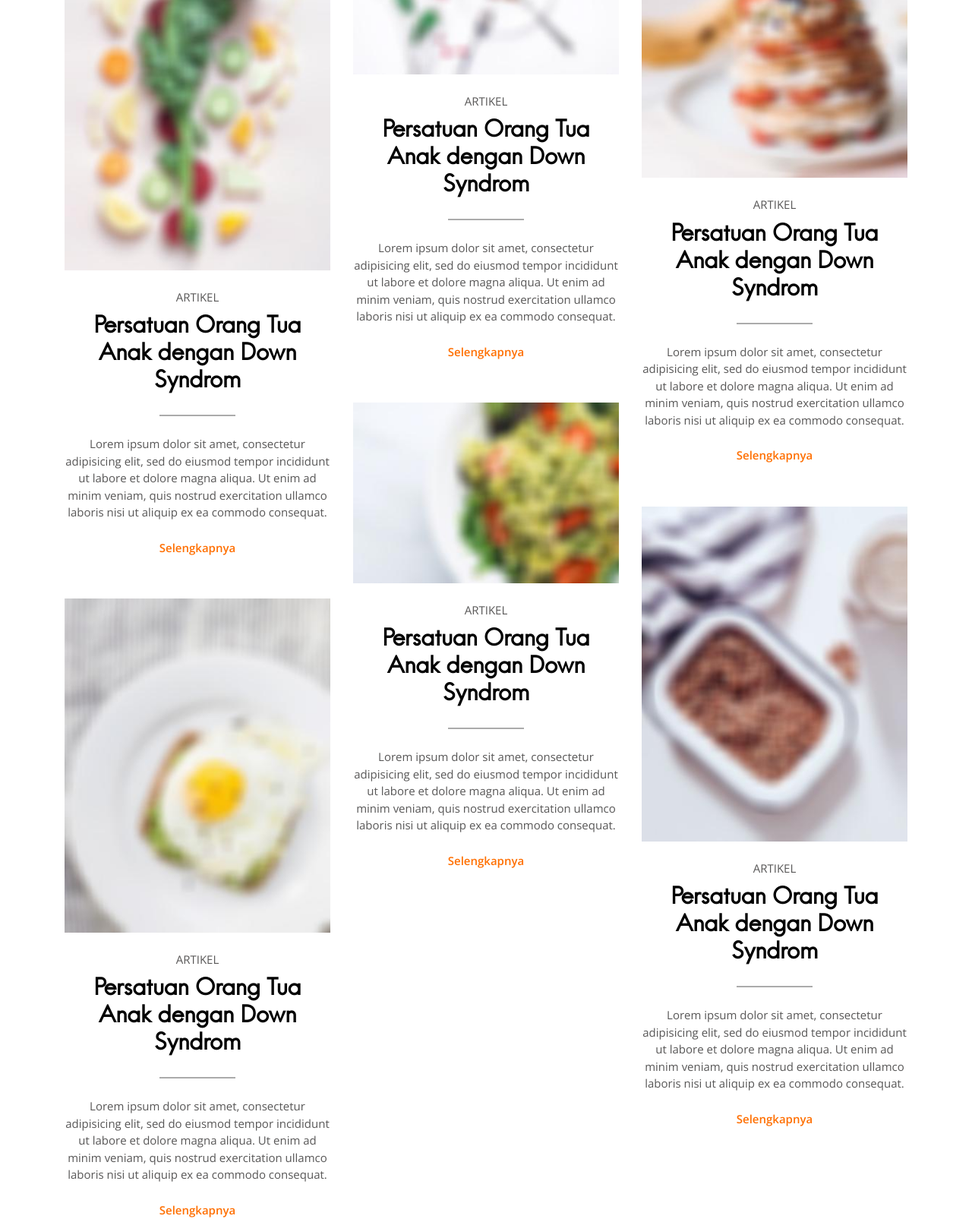
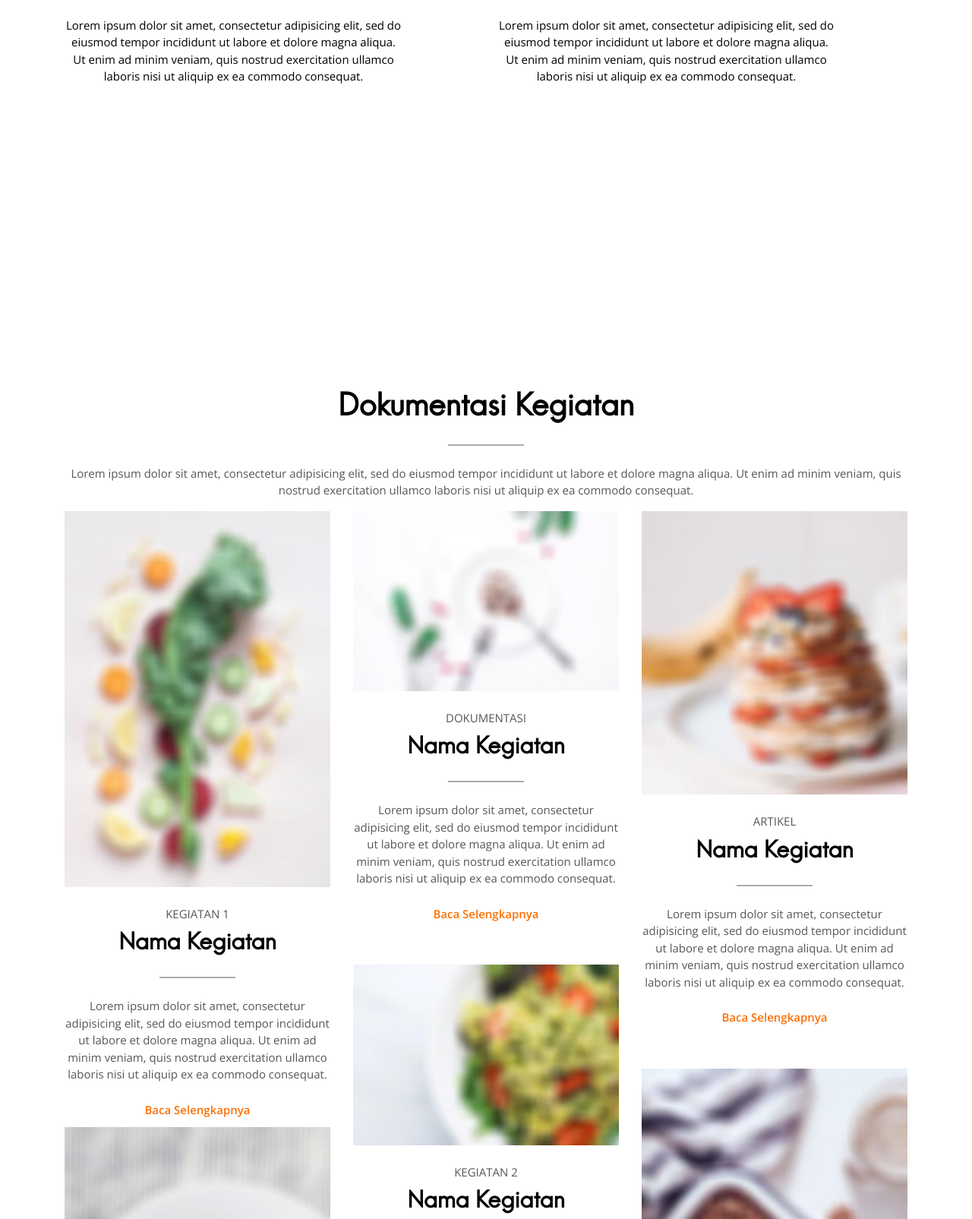
Before and after one commit to programing1977/Website-Potads-Jateng1, a plain HTML site: page index.html in a window 1280 px wide. Shown: the part 769-2374 px from the top of the page at 76% size. Drawn offline with nearby package versions, Linux system fonts and the light colour scheme; files whose address does not match are found by name.

Commit message:
Update index.html

```diff
--- a/index.html
+++ b/index.html
@@ -52,7 +52,23 @@
       <ul class="navbar-nav ml-auto">
 
         <li class="nav-item">
-          <a class="nav-link text-uppercase text-dark" href="index.html">Home</a>
+          <a class="nav-link text-uppercase text-dark" href="index.html">Beranda</a>
+        </li>
+       <li class="nav-item">
+          <a class="nav-link text-uppercase text-dark" href="about.html">Tentang Kami</a>
+        </li>
+      <!--   <li class="nav-item">
+          <a class="nav-link text-uppercase text-dark" href="about.html">Berita/Artikel</a>
+        </li> -->
+        <li class="nav-item dropdown">
+          <a class="nav-link text-uppercase text-dark dropdown-toggle" href="#" id="navbarDropdown"
+            role="button" data-toggle="dropdown" aria-haspopup="true" aria-expanded="false">
+           Berita / Artikel
+          </a>
+          <div class="dropdown-menu" aria-labelledby="navbarDropdown">
+            <a class="dropdown-item" href="index.html">Berita</a>
+            <a class="dropdown-item" href="homepage-2.html">Artikel</a>
+          </div>
         </li>
         <li class="nav-item dropdown">
           <a class="nav-link text-uppercase text-dark dropdown-toggle" href="#" id="navbarDropdown"
@@ -67,9 +83,7 @@
       <!--   <li class="nav-item">
           <a class="nav-link text-uppercase text-dark" href="about.html"></a>
         </li> -->
-         <li class="nav-item">
-          <a class="nav-link text-uppercase text-dark" href="about.html">Visi & Misi</a>
-        </li>
+
         <!-- <li class="nav-item">
           <a class="nav-link text-uppercase text-dark" href="category.html">Kegiatan</a>
         </li> -->
@@ -87,7 +101,7 @@
 
 <!-- featured post -->
 <section>
-  <h4 style="margin-left: 20px;">Hero Section </h4>
+ <!--  <h4 style="margin-left: 20px;">Hero Section </h4> -->
   <div class="container-fluid p-sm-0">
     <div class="row featured-post-slider">
       <div class="col-lg-3 col-sm-6 mb-2 mb-lg-0 px-1">
@@ -160,155 +174,219 @@
 <!-- /featured post -->
 
 <!-- blog post -->
-<section class="section">
+<section class="section" style="margin-top:  -50px;">
   <div class="container">
     <div class="row masonry-container">
-      <div class="col-lg-4 col-sm-6 mb-5">
+
+
+                      <!-- Judul VISI & MISI dan sedikit pembuka-->
+
+      <div >
         <article class="text-center">
-          <img class="img-fluid mb-4" src="images/masonary-post/post-1.jpg" alt="post-thumb">
-          <p class="text-uppercase mb-2">Artikel</p>
-          <h4 class="title-border"><a class="text-dark" href="blog-single.html">Persatuan Orang Tua Anak dengan Down Syndrom</a></h4>
+          <!-- <img class="img-fluid mb-4" src="images/masonary-post/post-1.jpg" alt="post-thumb"> -->
+          <!-- <p class="text-uppercase mb-2">Artikel 1</p> -->
+          <h3 class="title-border"><a class="text-dark" href="blog-single.html">Visi & Misi </a></h3>
           <p>Lorem ipsum dolor sit amet, consectetur adipisicing elit, sed do eiusmod tempor incididunt ut labore et
             dolore magna aliqua. Ut enim ad minim veniam, quis nostrud exercitation ullamco laboris nisi ut aliquip ex
             ea commodo consequat.</p>
-          <a href="blog-single.html" class="btn btn-transparent">Selengkapnya</a>
+          <!-- <a href="blog-single.html" class="btn btn-transparent">Selengkapnya</a> -->
+        </article>
+      </div>
+
+                    <!-- Akhir Judul VISI & MISI dan sedikit pembuka-->
+
+
+
+      <div class="col-lg-5 col-sm-6 mb-5">
+        <article class="text-center">
+          <!-- <img class="img-fluid mb-4" src="images/masonary-post/post-2.jpg" alt="post-thumb"> -->
+          <!-- <p class="text-uppercase mb-2">Artikel 2</p> -->
+          <h4 class="title-border"><a class="text-dark" href="blog-single.html">Visi</a></h4>
+          <p class="text-dark">Lorem ipsum dolor sit amet, consectetur adipisicing elit, sed do eiusmod tempor incididunt ut labore et
+            dolore magna aliqua. Ut enim ad minim veniam, quis nostrud exercitation ullamco laboris nisi ut aliquip ex
+            ea commodo consequat.</p>
+          <!-- <a href="blog-single.html" class="btn btn-transparent">Selengkapnya</a> -->
+        </article>
+      </div>
+      <div class="col-lg-1 col-sm-6 mb-5">
+        <div style="min-height: 400px; "></div>
+      </div>
+      <div class="col-lg-5 col-sm-6 mb-5">
+        <article class="text-center">
+          <!-- <img class="img-fluid mb-4" src="images/masonary-post/post-4.jpg" alt="post-thumb"> -->
+          <!-- <p class="text-uppercase mb-2">Artikel 4</p> -->
+          <h4 class="title-border"><a class="text-dark" href="blog-single.html">Misi Kami</h4>
+          <p>Lorem ipsum dolor sit amet, consectetur adipisicing elit, sed do eiusmod tempor incididunt ut labore et
+            dolore magna aliqua. Ut enim ad minim veniam, quis nostrud exercitation ullamco laboris nisi ut aliquip ex
+            ea commodo consequat.</p>
+          <!-- <a href="blog-single.html" class="btn btn-transparent">Selengkapnya</a> -->
+        </article>
+
+  </div>
+
+
+</section>
+<section class="section" style="padding-top: 40px;">
+  <div class="container">
+    <div class="row masonry-container">
+
+        <div >
+        <article class="text-center">
+          <!-- <img class="img-fluid mb-4" src="images/masonary-post/post-1.jpg" alt="post-thumb"> -->
+          <!-- <p class="text-uppercase mb-2">Artikel 1</p> -->
+          <h3 class="title-border"><a class="text-dark" href="blog-single.html">Dokumentasi Kegiatan</a></h3>
+          <p>Lorem ipsum dolor sit amet, consectetur adipisicing elit, sed do eiusmod tempor incididunt ut labore et
+            dolore magna aliqua. Ut enim ad minim veniam, quis nostrud exercitation ullamco laboris nisi ut aliquip ex
+            ea commodo consequat.</p>
+          <!-- <a href="blog-single.html" class="btn btn-transparent">Selengkapnya</a> -->
+        </article>
+      </div>
+      <div class="col-lg-4 col-sm-6 mb-1">
+        <article class="text-center">
+          <img class="img-fluid mb-4" src="images/masonary-post/post-1.jpg" alt="post-thumb">
+          <p class="text-uppercase mb-2">Kegiatan 1</p>
+          <h4 class="title-border"><a class="text-dark" href="blog-single.html">Nama Kegiatan</a></h4>
+          <p>Lorem ipsum dolor sit amet, consectetur adipisicing elit, sed do eiusmod tempor incididunt ut labore et
+            dolore magna aliqua. Ut enim ad minim veniam, quis nostrud exercitation ullamco laboris nisi ut aliquip ex
+            ea commodo consequat.</p>
+          <a href="blog-single.html" class="btn btn-transparent">Baca Selengkapnya</a>
         </article>
       </div>
       <div class="col-lg-4 col-sm-6 mb-5">
         <article class="text-center">
           <img class="img-fluid mb-4" src="images/masonary-post/post-2.jpg" alt="post-thumb">
-          <p class="text-uppercase mb-2">Artikel</p>
-          <h4 class="title-border"><a class="text-dark" href="blog-single.html">Persatuan Orang Tua Anak dengan Down Syndrom</a></h4>
+          <p class="text-uppercase mb-2">Dokumentasi</p>
+          <h4 class="title-border"><a class="text-dark" href="blog-single.html">Nama Kegiatan</a></h4>
           <p>Lorem ipsum dolor sit amet, consectetur adipisicing elit, sed do eiusmod tempor incididunt ut labore et
             dolore magna aliqua. Ut enim ad minim veniam, quis nostrud exercitation ullamco laboris nisi ut aliquip ex
             ea commodo consequat.</p>
-          <a href="blog-single.html" class="btn btn-transparent">Selengkapnya</a>
+          <a href="blog-single.html" class="btn btn-transparent">Baca Selengkapnya</a>
         </article>
       </div>
       <div class="col-lg-4 col-sm-6 mb-5">
         <article class="text-center">
           <img class="img-fluid mb-4" src="images/masonary-post/post-3.jpg" alt="post-thumb">
           <p class="text-uppercase mb-2">Artikel</p>
-          <h4 class="title-border"><a class="text-dark" href="blog-single.html">Persatuan Orang Tua Anak dengan Down Syndrom</a></h4>
+          <h4 class="title-border"><a class="text-dark" href="blog-single.html">Nama Kegiatan</a></h4>
           <p>Lorem ipsum dolor sit amet, consectetur adipisicing elit, sed do eiusmod tempor incididunt ut labore et
             dolore magna aliqua. Ut enim ad minim veniam, quis nostrud exercitation ullamco laboris nisi ut aliquip ex
             ea commodo consequat.</p>
-          <a href="blog-single.html" class="btn btn-transparent">Selengkapnya</a>
+          <a href="blog-single.html" class="btn btn-transparent">Baca Selengkapnya</a>
         </article>
       </div>
       <div class="col-lg-4 col-sm-6 mb-5">
         <article class="text-center">
           <img class="img-fluid mb-4" src="images/masonary-post/post-4.jpg" alt="post-thumb">
-          <p class="text-uppercase mb-2">Artikel</p>
-          <h4 class="title-border"><a class="text-dark" href="blog-single.html">Persatuan Orang Tua Anak dengan Down Syndrom</a></h4>
+          <p class="text-uppercase mb-2">Kegiatan 2</p>
+          <h4 class="title-border"><a class="text-dark" href="blog-single.html">Nama Kegiatan</a></h4>
           <p>Lorem ipsum dolor sit amet, consectetur adipisicing elit, sed do eiusmod tempor incididunt ut labore et
             dolore magna aliqua. Ut enim ad minim veniam, quis nostrud exercitation ullamco laboris nisi ut aliquip ex
             ea commodo consequat.</p>
-          <a href="blog-single.html" class="btn btn-transparent">Selengkapnya</a>
+          <a href="blog-single.html" class="btn btn-transparent">Baca Selengkapnya</a>
         </article>
       </div>
       <div class="col-lg-4 col-sm-6 mb-5">
         <article class="text-center">
           <img class="img-fluid mb-4" src="images/masonary-post/post-5.jpg" alt="post-thumb">
-          <p class="text-uppercase mb-2">Artikel</p>
-          <h4 class="title-border"><a class="text-dark" href="blog-single.html">Persatuan Orang Tua Anak dengan Down Syndrom</a></h4>
+          <p class="text-uppercase mb-2">Kegiatan 3</p>
+          <h4 class="title-border"><a class="text-dark" href="blog-single.html">Nama Kegiatan</a></h4>
           <p>Lorem ipsum dolor sit amet, consectetur adipisicing elit, sed do eiusmod tempor incididunt ut labore et
             dolore magna aliqua. Ut enim ad minim veniam, quis nostrud exercitation ullamco laboris nisi ut aliquip ex
             ea commodo consequat.</p>
-          <a href="blog-single.html" class="btn btn-transparent">Selengkapnya</a>
+          <a href="blog-single.html" class="btn btn-transparent">Baca Selengkapnya</a>
         </article>
       </div>
       <div class="col-lg-4 col-sm-6 mb-5">
         <article class="text-center">
           <img class="img-fluid mb-4" src="images/masonary-post/post-6.jpg" alt="post-thumb">
-          <p class="text-uppercase mb-2">Artikel</p>
-          <h4 class="title-border"><a class="text-dark" href="blog-single.html">Persatuan Orang Tua Anak dengan Down Syndrom</a></h4>
+          <p class="text-uppercase mb-2">Dokumentasi</p>
+          <h4 class="title-border"><a class="text-dark" href="blog-single.html">Nama Kegiatan</a></h4>
           <p>Lorem ipsum dolor sit amet, consectetur adipisicing elit, sed do eiusmod tempor incididunt ut labore et
             dolore magna aliqua. Ut enim ad minim veniam, quis nostrud exercitation ullamco laboris nisi ut aliquip ex
             ea commodo consequat.</p>
-          <a href="blog-single.html" class="btn btn-transparent">Selengkapnya</a>
+          <a href="blog-single.html" class="btn btn-transparent">Baca Selengkapnya</a>
         </article>
       </div>
-<!--       <div class="col-lg-4 col-sm-6 mb-5">
+      <!-- <div class="col-lg-4 col-sm-6 mb-5">
         <article class="text-center">
           <img class="img-fluid mb-4" src="images/masonary-post/post-7.jpg" alt="post-thumb">
-          <p class="text-uppercase mb-2">Artikel</p>
-          <h4 class="title-border"><a class="text-dark" href="blog-single.html">Persatuan Orang Tua Anak dengan Down Syndrom</a></h4>
+          <p class="text-uppercase mb-2">TRAVEL</p>
+          <h4 class="title-border"><a class="text-dark" href="blog-single.html">Nama Kegiatan</a></h4>
           <p>Lorem ipsum dolor sit amet, consectetur adipisicing elit, sed do eiusmod tempor incididunt ut labore et
             dolore magna aliqua. Ut enim ad minim veniam, quis nostrud exercitation ullamco laboris nisi ut aliquip ex
             ea commodo consequat.</p>
-          <a href="blog-single.html" class="btn btn-transparent">read more</a>
+          <a href="blog-single.html" class="btn btn-transparent">Baca Selengkapnya</a>
         </article>
-      </div>
-      <div class="col-lg-4 col-sm-6 mb-5">
+      </div> -->
+    <!--   <div class="col-lg-4 col-sm-6 mb-5">
         <article class="text-center">
           <img class="img-fluid mb-4" src="images/masonary-post/post-8.jpg" alt="post-thumb">
-          <p class="text-uppercase mb-2">Artikel</p>
-          <h4 class="title-border"><a class="text-dark" href="blog-single.html">Persatuan Orang Tua Anak dengan Down Syndrom</a></h4>
+          <p class="text-uppercase mb-2">TRAVEL</p>
+          <h4 class="title-border"><a class="text-dark" href="blog-single.html">Nama Kegiatan</a></h4>
           <p>Lorem ipsum dolor sit amet, consectetur adipisicing elit, sed do eiusmod tempor incididunt ut labore et
             dolore magna aliqua. Ut enim ad minim veniam, quis nostrud exercitation ullamco laboris nisi ut aliquip ex
             ea commodo consequat.</p>
-          <a href="blog-single.html" class="btn btn-transparent">read more</a>
+          <a href="blog-single.html" class="btn btn-transparent">Baca Selengkapnya</a>
         </article>
       </div>
       <div class="col-lg-4 col-sm-6 mb-5">
         <article class="text-center">
           <img class="img-fluid mb-4" src="images/masonary-post/post-9.jpg" alt="post-thumb">
-          <p class="text-uppercase mb-2">Artikel</p>
-          <h4 class="title-border"><a class="text-dark" href="blog-single.html">Persatuan Orang Tua Anak dengan Down Syndrom</a></h4>
+          <p class="text-uppercase mb-2">TRAVEL</p>
+          <h4 class="title-border"><a class="text-dark" href="blog-single.html">Nama Kegiatan</a></h4>
           <p>Lorem ipsum dolor sit amet, consectetur adipisicing elit, sed do eiusmod tempor incididunt ut labore et
             dolore magna aliqua. Ut enim ad minim veniam, quis nostrud exercitation ullamco laboris nisi ut aliquip ex
             ea commodo consequat.</p>
-          <a href="blog-single.html" class="btn btn-transparent">read more</a>
+          <a href="blog-single.html" class="btn btn-transparent">Baca Selengkapnya</a>
         </article>
       </div>
       <div class="col-lg-4 col-sm-6 mb-5">
         <article class="text-center">
           <img class="img-fluid mb-4" src="images/masonary-post/post-10.jpg" alt="post-thumb">
-          <p class="text-uppercase mb-2">Artikel</p>
-          <h4 class="title-border"><a class="text-dark" href="blog-single.html">Persatuan Orang Tua Anak dengan Down Syndrom</a></h4>
+          <p class="text-uppercase mb-2">TRAVEL</p>
+          <h4 class="title-border"><a class="text-dark" href="blog-single.html">Nama Kegiatan</a></h4>
           <p>Lorem ipsum dolor sit amet, consectetur adipisicing elit, sed do eiusmod tempor incididunt ut labore et
             dolore magna aliqua. Ut enim ad minim veniam, quis nostrud exercitation ullamco laboris nisi ut aliquip ex
             ea commodo consequat.</p>
-          <a href="blog-single.html" class="btn btn-transparent">read more</a>
+          <a href="blog-single.html" class="btn btn-transparent">Baca Selengkapnya</a>
         </article>
       </div>
       <div class="col-lg-4 col-sm-6 mb-5">
         <article class="text-center">
           <img class="img-fluid mb-4" src="images/masonary-post/post-11.jpg" alt="post-thumb">
-          <p class="text-uppercase mb-2">Artikel</p>
-          <h4 class="title-border"><a class="text-dark" href="blog-single.html">Persatuan Orang Tua Anak dengan Down Syndrom</a></h4>
+          <p class="text-uppercase mb-2">TRAVEL</p>
+          <h4 class="title-border"><a class="text-dark" href="blog-single.html">Nama Kegiatan</a></h4>
           <p>Lorem ipsum dolor sit amet, consectetur adipisicing elit, sed do eiusmod tempor incididunt ut labore et
             dolore magna aliqua. Ut enim ad minim veniam, quis nostrud exercitation ullamco laboris nisi ut aliquip ex
             ea commodo consequat.</p>
-          <a href="blog-single.html" class="btn btn-transparent">read more</a>
+          <a href="blog-single.html" class="btn btn-transparent">Baca Selengkapnya</a>
         </article>
       </div>
       <div class="col-lg-4 col-sm-6 mb-5">
         <article class="text-center">
           <img class="img-fluid mb-4" src="images/masonary-post/post-13.jpg" alt="post-thumb">
-          <p class="text-uppercase mb-2">Artikel</p>
-          <h4 class="title-border"><a class="text-dark" href="blog-single.html">Persatuan Orang Tua Anak dengan Down Syndrom</a></h4>
+          <p class="text-uppercase mb-2">TRAVEL</p>
+          <h4 class="title-border"><a class="text-dark" href="blog-single.html">Nama Kegiatan</a></h4>
           <p>Lorem ipsum dolor sit amet, consectetur adipisicing elit, sed do eiusmod tempor incididunt ut labore et
             dolore magna aliqua. Ut enim ad minim veniam, quis nostrud exercitation ullamco laboris nisi ut aliquip ex
             ea commodo consequat.</p>
-          <a href="blog-single.html" class="btn btn-transparent">read more</a>
+          <a href="blog-single.html" class="btn btn-transparent">Baca Selengkapnya</a>
         </article>
       </div>
       <div class="col-lg-4 col-sm-6 mb-5">
         <article class="text-center">
           <img class="img-fluid mb-4" src="images/masonary-post/post-12.jpg" alt="post-thumb">
-          <p class="text-uppercase mb-2">Artikel</p>
-          <h4 class="title-border"><a class="text-dark" href="blog-single.html">Persatuan Orang Tua Anak dengan Down Syndrom</a></h4>
+          <p class="text-uppercase mb-2">TRAVEL</p>
+          <h4 class="title-border"><a class="text-dark" href="blog-single.html">Nama Kegiatan</a></h4>
           <p>Lorem ipsum dolor sit amet, consectetur adipisicing elit, sed do eiusmod tempor incididunt ut labore et
             dolore magna aliqua. Ut enim ad minim veniam, quis nostrud exercitation ullamco laboris nisi ut aliquip ex
             ea commodo consequat.</p>
-          <a href="blog-single.html" class="btn btn-transparent">Selengkapnya</a>
+          <a href="blog-single.html" class="btn btn-transparent">Baca Selengkapnya</a>
         </article>
       </div> -->
     </div>
-    <!-- <div class="row">
-      <div class="col-12">
+    <div class="row">
+      <!-- <div class="col-12">
         <nav>
           <ul class="pagination justify-content-center align-items-center">
             <li class="page-item">
@@ -327,10 +405,11 @@
             </li>
           </ul>
         </nav>
-      </div>
-    </div> -->
+      </div> -->
+    </div>
   </div>
 </section>
+
 <!-- /blog post -->
 
 <!-- instagram -->
@@ -350,34 +429,34 @@
           <a href="index.html"><img src="images/logo.png" alt="persa" class="img-fluid"></a>
         </div>
         <div class="col-md-3 col-sm-6 mb-4 mb-md-0">
-          <h6>Address</h6>
+          <h6>Alamat</h6>
           <ul class="list-unstyled">
-            <li class="font-secondary text-dark">Sydney</li>
-            <li class="font-secondary text-dark">6 rip carl Avenue CA 90733</li>
+            <li class="font-secondary text-dark">Jawa Tengah</li>
+            <li class="font-secondary text-dark">Jl.(...)</li>
           </ul>
         </div>
         <div class="col-md-3 col-sm-6 mb-4 mb-md-0">
-          <h6>Contact Info</h6>
+          <h6>Kontak</h6>
           <ul class="list-unstyled">
-            <li class="font-secondary text-dark">Tel: +90 000 333 22</li>
-            <li class="font-secondary text-dark">Mail: exmaple@ymail.com</li>
+            <li class="font-secondary text-dark">Tel: +62 000 333 22</li>
+            <li class="font-secondary text-dark">Mail: potads@email.com</li>
           </ul>
         </div>
         <div class="col-md-3 col-sm-6 mb-4 mb-md-0">
-          <h6>Follow</h6>
+          <h6>Social Media</h6>
           <ul class="list-inline d-inline-block">
             <li class="list-inline-item"><a href="#" class="text-dark"><i class="ti-facebook"></i></a></li>
             <li class="list-inline-item"><a href="#" class="text-dark"><i class="ti-twitter-alt"></i></a></li>
-            <li class="list-inline-item"><a href="#" class="text-dark"><i class="ti-linkedin"></i></a></li>
-            <li class="list-inline-item"><a href="#" class="text-dark"><i class="ti-github"></i></a></li>
+            <li class="list-inline-item"><a href="#" class="text-dark"><i class="ti-instagram"></i></a></li>
+            <li class="list-inline-item"><a href="#" class="text-dark"><i class="ti-"></i></a></li>
           </ul>
         </div>
       </div>
     </div>
   </div>
   <div class="text-center pb-3">
-    <p class="mb-0">Copyright ©<script>var CurrentYear = new Date().getFullYear()
-    document.write(CurrentYear)</script> a theme by  <a href="https://themefisher.com/">themefisher.com</a></p>
+    <p class="mb-0">©<script>var CurrentYear = new Date().getFullYear()
+    document.write(CurrentYear)</script>   PIK POTADS Jawa Tengah</p>
   </div>
 </footer>
 
```
